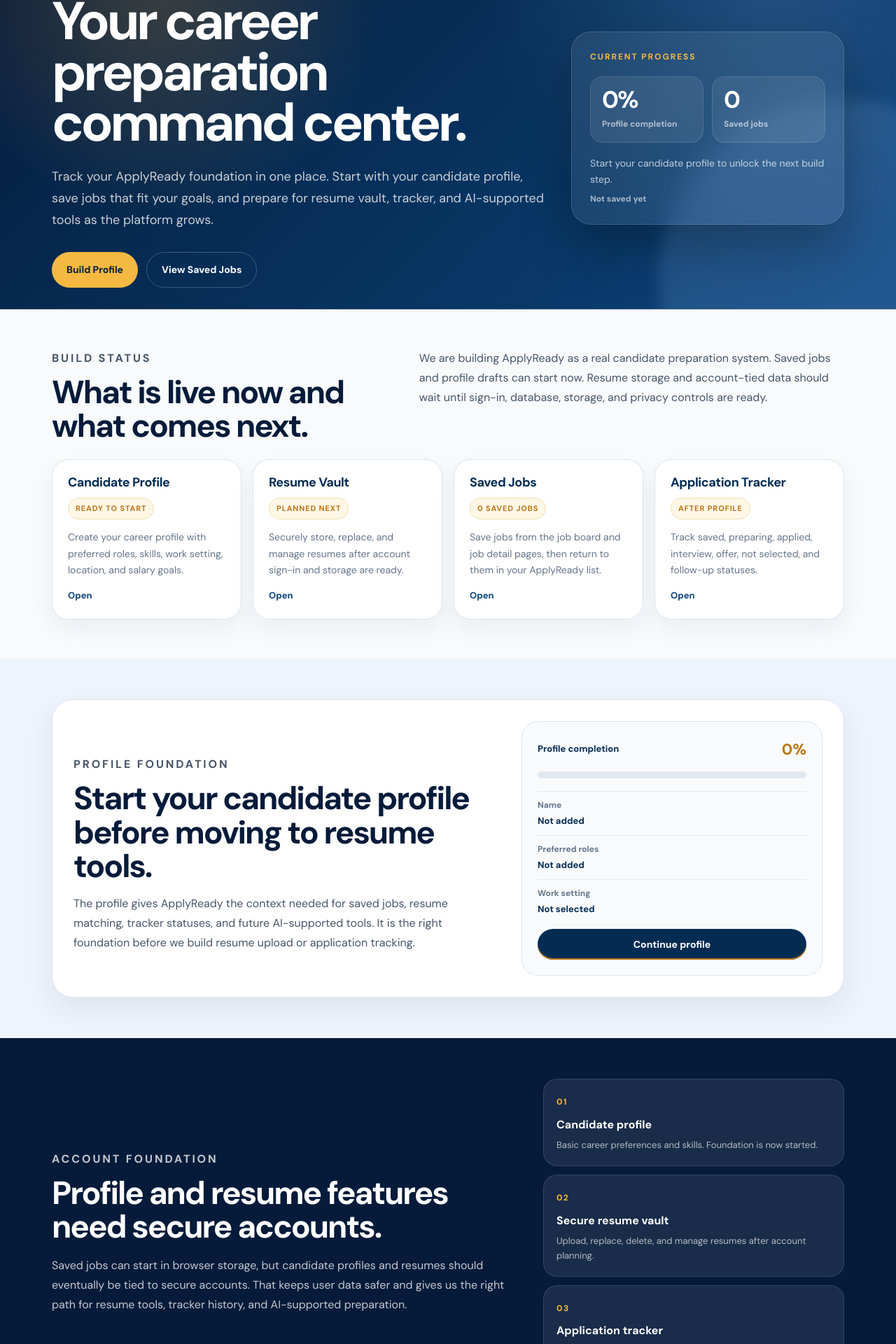
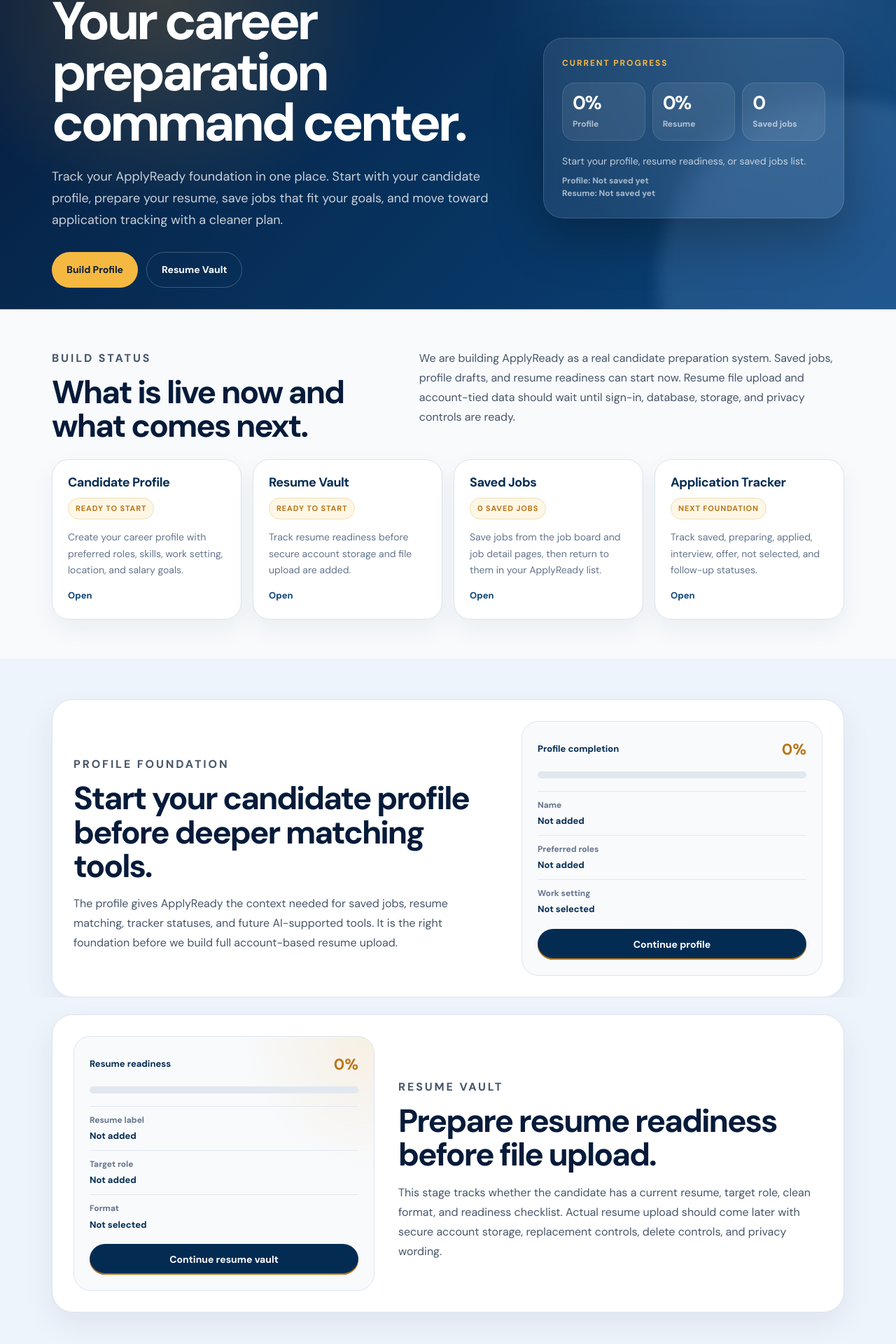
Before and after one commit to olayideibironke/medicaidready-web, a Next.js app: page /careers/applyready/dashboard in a window 1280 px wide. Shown: the part 219-2139 px from the top of the page at 70% size. Built offline with nearby package versions, Linux system fonts and the light colour scheme.

Commit message:
Connect ApplyReady resume status to dashboard

```diff
--- a/pages/careers/applyready/dashboard.tsx
+++ b/pages/careers/applyready/dashboard.tsx
@@ -9,6 +9,13 @@ import {
   isApplyReadyProfileStarted,
   type ApplyReadyProfile,
 } from "../../../lib/careers/applyReadyProfile";
+import {
+  calculateApplyReadyResumeCompletion,
+  EMPTY_APPLYREADY_RESUME_STATUS,
+  getApplyReadyResumeStatus,
+  isApplyReadyResumeStarted,
+  type ApplyReadyResumeStatus,
+} from "../../../lib/careers/applyReadyResume";
 
 const SITE_URL = "https://www.medicaidready.org";
 const PAGE_PATH = "/careers/applyready/dashboard";
@@ -57,12 +64,16 @@ function formatUpdatedAt(value: string): string {
 export default function ApplyReadyDashboardPage() {
   const [savedCount, setSavedCount] = useState(0);
   const [profile, setProfile] = useState<ApplyReadyProfile>(EMPTY_APPLYREADY_PROFILE);
+  const [resumeStatus, setResumeStatus] = useState<ApplyReadyResumeStatus>(
+    EMPTY_APPLYREADY_RESUME_STATUS
+  );
   const [ready, setReady] = useState(false);
 
   useEffect(() => {
     const sync = () => {
       setSavedCount(getSavedJobRecords().length);
       setProfile(getApplyReadyProfile());
+      setResumeStatus(getApplyReadyResumeStatus());
       setReady(true);
     };
 
@@ -71,16 +82,20 @@ export default function ApplyReadyDashboardPage() {
     window.addEventListener("storage", sync);
     window.addEventListener("applyready:saved-jobs-updated", sync);
     window.addEventListener("applyready:profile-updated", sync);
+    window.addEventListener("applyready:resume-updated", sync);
 
     return () => {
       window.removeEventListener("storage", sync);
       window.removeEventListener("applyready:saved-jobs-updated", sync);
       window.removeEventListener("applyready:profile-updated", sync);
+      window.removeEventListener("applyready:resume-updated", sync);
     };
   }, []);
 
   const profileStarted = isApplyReadyProfileStarted(profile);
   const profileCompletion = calculateProfileCompletion(profile);
+  const resumeStarted = isApplyReadyResumeStarted(resumeStatus);
+  const resumeCompletion = calculateApplyReadyResumeCompletion(resumeStatus);
 
   const foundationItems = useMemo(
     () => [
@@ -93,9 +108,9 @@ export default function ApplyReadyDashboardPage() {
       },
       {
         title: "Resume Vault",
-        status: "Planned next",
+        status: resumeStarted ? `${resumeCompletion}% ready` : "Ready to start",
         description:
-          "Securely store, replace, and manage resumes after account sign-in and storage are ready.",
+          "Track resume readiness before secure account storage and file upload are added.",
         href: "/careers/applyready/resume",
       },
       {
@@ -107,13 +122,13 @@ export default function ApplyReadyDashboardPage() {
       },
       {
         title: "Application Tracker",
-        status: "After profile",
+        status: "Next foundation",
         description:
           "Track saved, preparing, applied, interview, offer, not selected, and follow-up statuses.",
         href: "/careers/applyready/tracker",
       },
     ],
-    [profileCompletion, profileStarted, savedCount]
+    [profileCompletion, profileStarted, resumeCompletion, resumeStarted, savedCount]
   );
 
   const metaTitle = "ApplyReady Dashboard | MedicaidReady Careers";
@@ -152,16 +167,16 @@ export default function ApplyReadyDashboardPage() {
                   <h1>Your career preparation command center.</h1>
                   <p>
                     Track your ApplyReady foundation in one place. Start with your candidate
-                    profile, save jobs that fit your goals, and prepare for resume vault,
-                    tracker, and AI-supported tools as the platform grows.
+                    profile, prepare your resume, save jobs that fit your goals, and move
+                    toward application tracking with a cleaner plan.
                   </p>
 
                   <div className="ard-actions">
                     <Link href="/careers/applyready/profile" className="ard-primary">
                       Build Profile
                     </Link>
-                    <Link href="/careers/saved-jobs" className="ard-secondary">
-                      View Saved Jobs
+                    <Link href="/careers/applyready/resume" className="ard-secondary">
+                      Resume Vault
                     </Link>
                   </div>
                 </div>
@@ -172,7 +187,11 @@ export default function ApplyReadyDashboardPage() {
                   <div className="ard-panel-metrics">
                     <div>
                       <strong>{ready ? `${profileCompletion}%` : "0%"}</strong>
-                      <small>Profile completion</small>
+                      <small>Profile</small>
+                    </div>
+                    <div>
+                      <strong>{ready ? `${resumeCompletion}%` : "0%"}</strong>
+                      <small>Resume</small>
                     </div>
                     <div>
                       <strong>{ready ? savedCount : 0}</strong>
@@ -181,12 +200,16 @@ export default function ApplyReadyDashboardPage() {
                   </div>
 
                   <p>
-                    {profileStarted
-                      ? "Your profile draft has started."
-                      : "Start your candidate profile to unlock the next build step."}
+                    {profileStarted || resumeStarted || savedCount > 0
+                      ? "Your ApplyReady foundation is underway."
+                      : "Start your profile, resume readiness, or saved jobs list."}
                   </p>
 
-                  <small>{formatUpdatedAt(profile.updatedAt)}</small>
+                  <small>
+                    Profile: {formatUpdatedAt(profile.updatedAt)}
+                    <br />
+                    Resume: {formatUpdatedAt(resumeStatus.updatedAt)}
+                  </small>
                 </aside>
               </div>
             </div>
@@ -201,9 +224,9 @@ export default function ApplyReadyDashboardPage() {
                 </div>
                 <p>
                   We are building ApplyReady as a real candidate preparation system. Saved
-                  jobs and profile drafts can start now. Resume storage and account-tied
-                  data should wait until sign-in, database, storage, and privacy controls
-                  are ready.
+                  jobs, profile drafts, and resume readiness can start now. Resume file
+                  upload and account-tied data should wait until sign-in, database, storage,
+                  and privacy controls are ready.
                 </p>
               </div>
 
@@ -230,12 +253,12 @@ export default function ApplyReadyDashboardPage() {
                   <h2>
                     {profileStarted
                       ? "Your candidate profile draft is underway."
-                      : "Start your candidate profile before moving to resume tools."}
+                      : "Start your candidate profile before deeper matching tools."}
                   </h2>
                   <p>
                     The profile gives ApplyReady the context needed for saved jobs, resume
                     matching, tracker statuses, and future AI-supported tools. It is the
-                    right foundation before we build resume upload or application tracking.
+                    right foundation before we build full account-based resume upload.
                   </p>
                 </div>
 
@@ -275,6 +298,60 @@ export default function ApplyReadyDashboardPage() {
             </div>
           </section>
 
+          <section className="ard-resume-section">
+            <div className="careers-container">
+              <div className="ard-resume">
+                <div className="ard-resume-card">
+                  <div className="ard-progress-top">
+                    <span>Resume readiness</span>
+                    <strong>{ready ? `${resumeCompletion}%` : "0%"}</strong>
+                  </div>
+
+                  <div className="ard-progress-track">
+                    <div
+                      className="ard-progress-fill ard-progress-fill-resume"
+                      style={{ width: `${ready ? resumeCompletion : 0}%` }}
+                    />
+                  </div>
+
+                  <div className="ard-profile-facts">
+                    <div>
+                      <span>Resume label</span>
+                      <strong>{resumeStatus.resumeName.trim() || "Not added"}</strong>
+                    </div>
+                    <div>
+                      <span>Target role</span>
+                      <strong>{resumeStatus.targetRole.trim() || "Not added"}</strong>
+                    </div>
+                    <div>
+                      <span>Format</span>
+                      <strong>{resumeStatus.resumeFormat.trim() || "Not selected"}</strong>
+                    </div>
+                  </div>
+
+                  <Link href="/careers/applyready/resume" className="ard-profile-link">
+                    Continue resume vault
+                  </Link>
+                </div>
+
+                <div>
+                  <p className="ard-eyebrow ard-eyebrow-dark">Resume Vault</p>
+                  <h2>
+                    {resumeStarted
+                      ? "Your resume readiness draft is underway."
+                      : "Prepare resume readiness before file upload."}
+                  </h2>
+                  <p>
+                    This stage tracks whether the candidate has a current resume, target role,
+                    clean format, and readiness checklist. Actual resume upload should come
+                    later with secure account storage, replacement controls, delete controls,
+                    and privacy wording.
+                  </p>
+                </div>
+              </div>
+            </div>
+          </section>
+
           <section className="ard-account-section">
             <div className="careers-container">
               <div className="ard-account">
@@ -297,8 +374,8 @@ export default function ApplyReadyDashboardPage() {
                   </div>
                   <div>
                     <span>02</span>
-                    <strong>Secure resume vault</strong>
-                    <p>Upload, replace, delete, and manage resumes after account planning.</p>
+                    <strong>Resume readiness</strong>
+                    <p>Resume Vault status is now started without unsafe file upload.</p>
                   </div>
                   <div>
                     <span>03</span>
@@ -318,7 +395,7 @@ export default function ApplyReadyDashboardPage() {
                   <h2>AI comes after profile and resume structure.</h2>
                   <p>
                     AI resume tools become more useful after we know the candidate profile,
-                    target roles, saved jobs, and resume content. That is why we build the
+                    target roles, saved jobs, and resume readiness. That is why we build the
                     foundation before charging into AI features.
                   </p>
                 </div>
@@ -390,7 +467,7 @@ export default function ApplyReadyDashboardPage() {
 
         .ard-hero-grid {
           display: grid;
-          grid-template-columns: minmax(0, 1fr) 390px;
+          grid-template-columns: minmax(0, 1fr) 430px;
           gap: 34px;
           align-items: center;
         }
@@ -490,8 +567,8 @@ export default function ApplyReadyDashboardPage() {
 
         .ard-panel-metrics {
           display: grid;
-          grid-template-columns: 1fr 1fr;
-          gap: 12px;
+          grid-template-columns: repeat(3, 1fr);
+          gap: 10px;
           margin-top: 18px;
         }
 
@@ -499,13 +576,14 @@ export default function ApplyReadyDashboardPage() {
           border: 1px solid rgba(255, 255, 255, 0.11);
           border-radius: 18px;
           background: rgba(255, 255, 255, 0.08);
-          padding: 16px;
+          padding: 14px;
+          min-width: 0;
         }
 
         .ard-panel strong {
           display: block;
           color: #ffffff;
-          font-size: 34px;
+          font-size: 27px;
           line-height: 1;
           font-weight: 950;
           letter-spacing: -0.06em;
@@ -517,6 +595,7 @@ export default function ApplyReadyDashboardPage() {
           color: rgba(255, 255, 255, 0.62);
           font-size: 12px;
           font-weight: 750;
+          line-height: 1.5;
         }
 
         .ard-panel p {
@@ -536,6 +615,7 @@ export default function ApplyReadyDashboardPage() {
 
         .ard-status h2,
         .ard-profile h2,
+        .ard-resume h2,
         .ard-account h2,
         .ard-ai h2 {
           margin: 10px 0 0;
@@ -548,6 +628,7 @@ export default function ApplyReadyDashboardPage() {
 
         .ard-status p,
         .ard-profile p,
+        .ard-resume p,
         .ard-ai p {
           margin: 0;
           color: #475569;
@@ -625,10 +706,11 @@ export default function ApplyReadyDashboardPage() {
 
         .ard-profile-section {
           background: #eef4fb;
-          padding: 58px 0;
+          padding: 58px 0 0;
         }
 
-        .ard-profile {
+        .ard-profile,
+        .ard-resume {
           display: grid;
           grid-template-columns: minmax(0, 1fr) 430px;
           gap: 34px;
@@ -640,15 +722,32 @@ export default function ApplyReadyDashboardPage() {
           box-shadow: 0 16px 42px rgba(4, 44, 83, 0.08);
         }
 
-        .ard-profile p {
+        .ard-profile p,
+        .ard-resume p {
           margin-top: 16px;
         }
 
-        .ard-profile-card {
+        .ard-resume-section {
+          background: #eef4fb;
+          padding: 24px 0 58px;
+        }
+
+        .ard-resume {
+          grid-template-columns: 430px minmax(0, 1fr);
+        }
+
+        .ard-profile-card,
+        .ard-resume-card {
           border: 1px solid #dbe5f0;
           border-radius: 24px;
           background: #f8fafc;
           padding: 22px;
+        }
+
+        .ard-resume-card {
+          background:
+            radial-gradient(circle at top right, rgba(239, 159, 39, 0.12), transparent 34%),
+            #f8fafc;
         }
 
         .ard-progress-top {
@@ -683,6 +782,10 @@ export default function ApplyReadyDashboardPage() {
           border-radius: inherit;
           background: linear-gradient(135deg, #ba7517, #f5b942);
           transition: width 220ms ease;
+        }
+
+        .ard-progress-fill-resume {
+          background: linear-gradient(135deg, #0c447c, #85b7eb);
         }
 
         .ard-profile-facts {
@@ -820,6 +923,7 @@ export default function ApplyReadyDashboardPage() {
           .ard-hero-grid,
           .ard-status,
           .ard-profile,
+          .ard-resume,
           .ard-account,
           .ard-ai {
             grid-template-columns: 1fr;
@@ -843,7 +947,9 @@ export default function ApplyReadyDashboardPage() {
           .ard-panel,
           .ard-card,
           .ard-profile,
-          .ard-profile-card {
+          .ard-resume,
+          .ard-profile-card,
+          .ard-resume-card {
             border-radius: 22px;
           }
 
```
